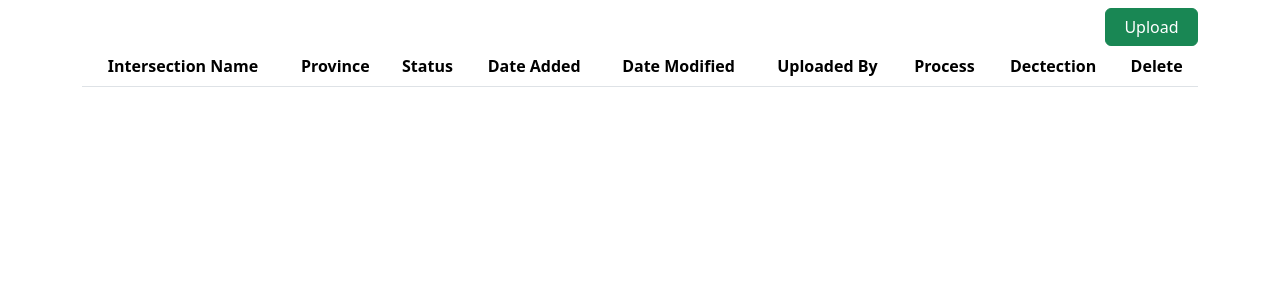
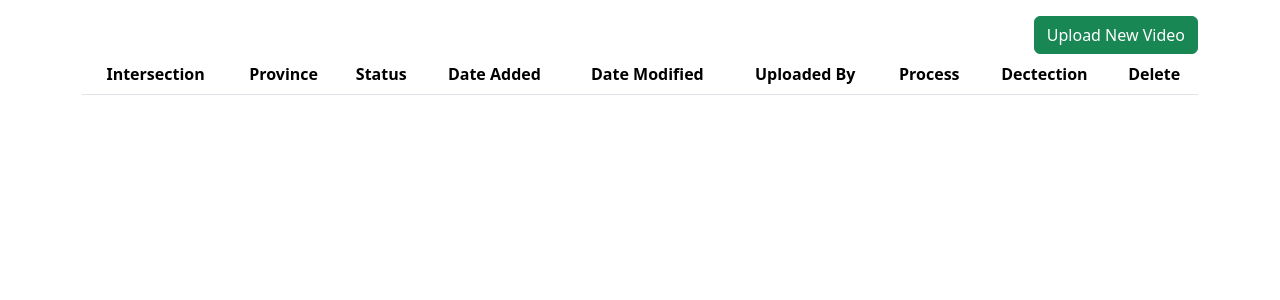
Before and after one commit to CN332nawaphoom/cn332-nawaphoom, a Django app: page / in a window 1280 px wide. Shown: the part 56-356 px from the top of the page. Run offline with Django 4.2, Linux system fonts and the light colour scheme; the visitor is signed in with stand-in values (Sample User, id 1); data that the repository does not hold is empty.

Commit message:
fixbug taskinfo, update template

```diff
--- a/django_project/dashboard/__init__.py
+++ b/django_project/dashboard/__init__.py
@@ -23,7 +23,8 @@ class Factory_Model:
         if model_name == "YOLOV8":
             if self.Model_YOLOV8 is None:
                 self.Model_YOLOV8 = YOLOV8()
-            return self.Model_YOLOV8
+            # return self.Model_YOLOV8
+            return YOLOV8()
         elif model_name == "YOLOV7":
             pass
         else:
--- a/django_project/dashboard/views.py
+++ b/django_project/dashboard/views.py
@@ -1,10 +1,11 @@
-from django.shortcuts import render, redirect
+from django.shortcuts import get_object_or_404, render, redirect
 from django.contrib.auth.decorators import login_required
 from .models import TaskForm, Task, Task_process
 from . import Factory
 import json
 from django.core.files import File
 import os
+from django.contrib.auth.models import User
 
 # Create your views here.
 @login_required
@@ -18,10 +19,16 @@ def dashboard(request):
 @login_required
 def upload_video(request):
     if request.method == 'POST':
-        print(request.FILES)
+        user = request.user
+        user_from_db = get_object_or_404(User, username=user.username)
+        # print(request.FILES)
+
         form = TaskForm(request.POST, request.FILES)
         if form.is_valid():
-            form.save()
+            task = form.save()
+            task.uploaded_by = user_from_db
+            task.save()
+
     else:
         form = TaskForm()
 
@@ -69,11 +76,15 @@ def process(request, id):
             task_process = Task_process.objects.create(task=task,detected_vdo=my_video_file)
             task_process.extra_data = json.dumps(data)
             task_process.save()
+        task.save()
     return redirect("dashboard")
 
 def process_info(request, id):
     task = Task.objects.get(id=id)
     process = Task_process.objects.filter(task=task).order_by('-id').first()
+
+    if process == None:
+        return redirect('dashboard')
     vdo_name = process.detected_vdo.url
     data = process.get_data()
 
--- a/django_project/templates/main/base.html
+++ b/django_project/templates/main/base.html
@@ -15,8 +15,10 @@
             integrity="sha384-T3c6CoIi6uLrA9TneNEoa7RxnatzjcDSCmG1MXxSR1GAsXEV/Dwwykc2MPK8M2HN"
             crossorigin="anonymous"
         />
+
         <title>{% block title %}default title{% endblock title %}</title>
         {% block extra_head %}{% endblock extra_head %}
+
     </head>
 
     <body>
--- a/django_project/templates/main/dashboard.html
+++ b/django_project/templates/main/dashboard.html
@@ -13,15 +13,15 @@
 {% endblock navbar %}
 
 {% block body %}
-    <main class="container mt-2">
+    <div class="container mt-3">
         <div class="card border-0">
-            <a href="{% url 'upload_video' %}" class="btn btn-success col-1 align-self-end text-nowrap">Upload</a>
+            <a href="{% url 'upload_video' %}" class="btn btn-success align-self-end">Upload New Video</a>
 
             <div class="table-responsive">
                 <table class="table table-striped text-center">
-                    <thead>
+                    <thead class="text-nowrap">
                         <tr>
-                            <th>Intersection Name</th>
+                            <th>Intersection</th>
                             <th>Province</th>
                             <th>Status</th>
                             <th>Date Added</th>
@@ -32,7 +32,7 @@
                             <th>Delete</th>
                         </tr>
                     </thead>
-                    <tbody class="table-group-divider align-middle">
+                    <tbody class="table-group-divider align-middle text-nowrap">
                         {% for task in tasks %}
                             <tr>
                                 <td>{{ task.intersection_name }}</td>
@@ -51,5 +51,5 @@
                 </table>
             </div>
         </div>
-    </main>
+    </div>
 {% endblock body %}
--- a/django_project/templates/main/navbar-with-search.html
+++ b/django_project/templates/main/navbar-with-search.html
@@ -3,7 +3,7 @@
 <main>
     <nav class="navbar navbar-expand-md navbar-dark bg-dark">
         <div class="container">
-            <a href="" class="navbar-brand">Traffic Monitoring</a>
+            <a href="{% url 'dashboard' %}" class="navbar-brand">Traffic Monitoring</a>
 
 
             <button class="navbar-toggler" data-bs-toggle="collapse" data-bs-target="#nav" aria-controls="nav" aria-label="Expand Navigation">
```
Also changed, not shown: django_project/dashboard/AI_model.py (+5 -4 lines).
